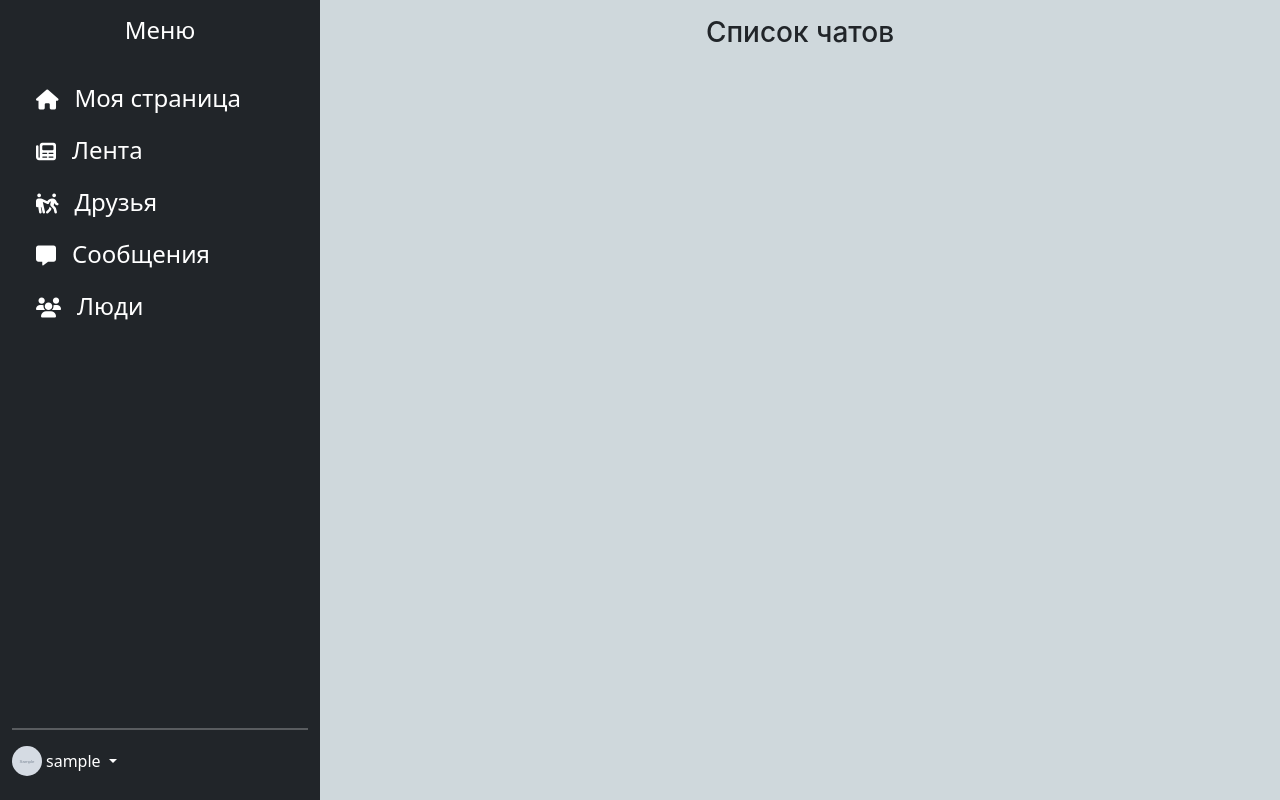
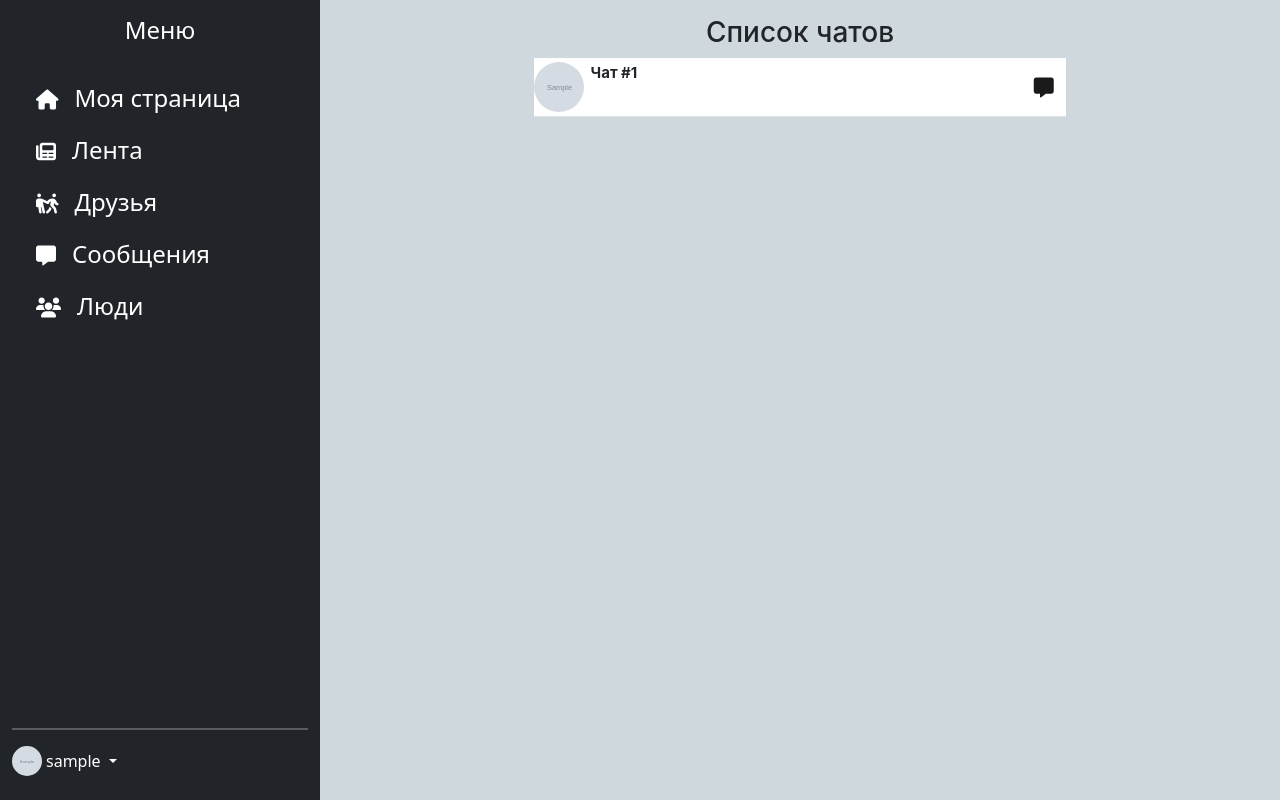
Before and after one commit to Falconly/social_network, a Django app: page /chat/ in a window 1280 px wide. Run offline with Django 4.2, Linux system fonts and the light colour scheme; a user stored in the database is signed in; tables that the repository leaves empty hold one stand-in row (values such as "Sample post"); grey boxes marked "Sample" are stand-in pictures; some libraries are stand-ins or nearby versions.

Commit message:
Изменения в chat

```diff
--- a/social_network/chat/services.py
+++ b/social_network/chat/services.py
@@ -30,10 +30,6 @@ def create_chat() -> models.Chat:
     return models.Chat.objects.create()
 
 
-def get_user_chat(request_user: User) -> List[User]:
+def get_chat(request_user: User) -> List[User]:
     qs = models.Chat.objects.filter(members__in=[request_user])
-    try:
-        qs2 = [m.members.get(~Q(pk=request_user.pk)) for m in qs]
-    except:
-        return []
-    return qs2
+    return qs
--- a/social_network/chat/templates/chat/list_chat.html
+++ b/social_network/chat/templates/chat/list_chat.html
@@ -4,19 +4,22 @@
 <div class="row d-flex justify-content-center">
 	<div class="col col-auto col-12 col-sm-12 col-lg-9 col-xl-7">
 		<h3 class="text-center">Список чатов</h3>
-			{% for u in users %}
+			{% for u in chats %}
 			<div class="container bg-white">
 				<div class="row border-bottom py-1">
 					<div class="col col-3 col-xl-1 col-sm-3 p-0">
-						<div class="block-img-people">
-							<img src="{{u.profile.get_avatar}}" class="img-list img-fluid rounded-circle">
+
+					{% for m in u.members.all %}
+					<div class="block-img-people">
+							<img src="{{m.profile.get_avatar}}" class="img-list img-fluid rounded-circle">
 						</div>
+					{% endfor %}
 					</div>
 					<div class="col d-flex justify-content-start h-25">
-						<a class="user-link nav-link" href="{{ u.profile.get_absolute_url }}">{{ u.first_name|truncatechars:10 }} {{ u.last_name|truncatechars:10 }}</a>
+						<a class="user-link nav-link" href="{{ u.profile.get_absolute_url }}">{{ u }}</a>
 					</div>
 					<div class="col d-flex justify-content-end pt-3">
-							<a href="{% url 'chat:messages' u.chat.first.pk %}" class="nav-link text-white" style="width:20px;height: 20px;">
+							<a href="{% url 'chat:messages' u.pk %}" class="nav-link text-white" style="width:20px;height: 20px;">
 								<i class="fs-5 fa fa-message d-flex justify-content-center" style="color: #1a1a1a"></i>
 							</a>
 					</div>
--- a/social_network/chat/views.py
+++ b/social_network/chat/views.py
@@ -65,9 +65,9 @@ class CreateChatView(View):
 class ListChatView(ListView):
     model = models.Chat
     template_name = 'chat/list_chat.html'
-    context_object_name = 'users'
+    context_object_name = 'chats'
     extra_context = {'title': 'Список чатов'}
 
     def get_queryset(self):
-        qs = services.get_user_chat(self.request.user)
+        qs = services.get_chat(self.request.user)
         return qs
```
